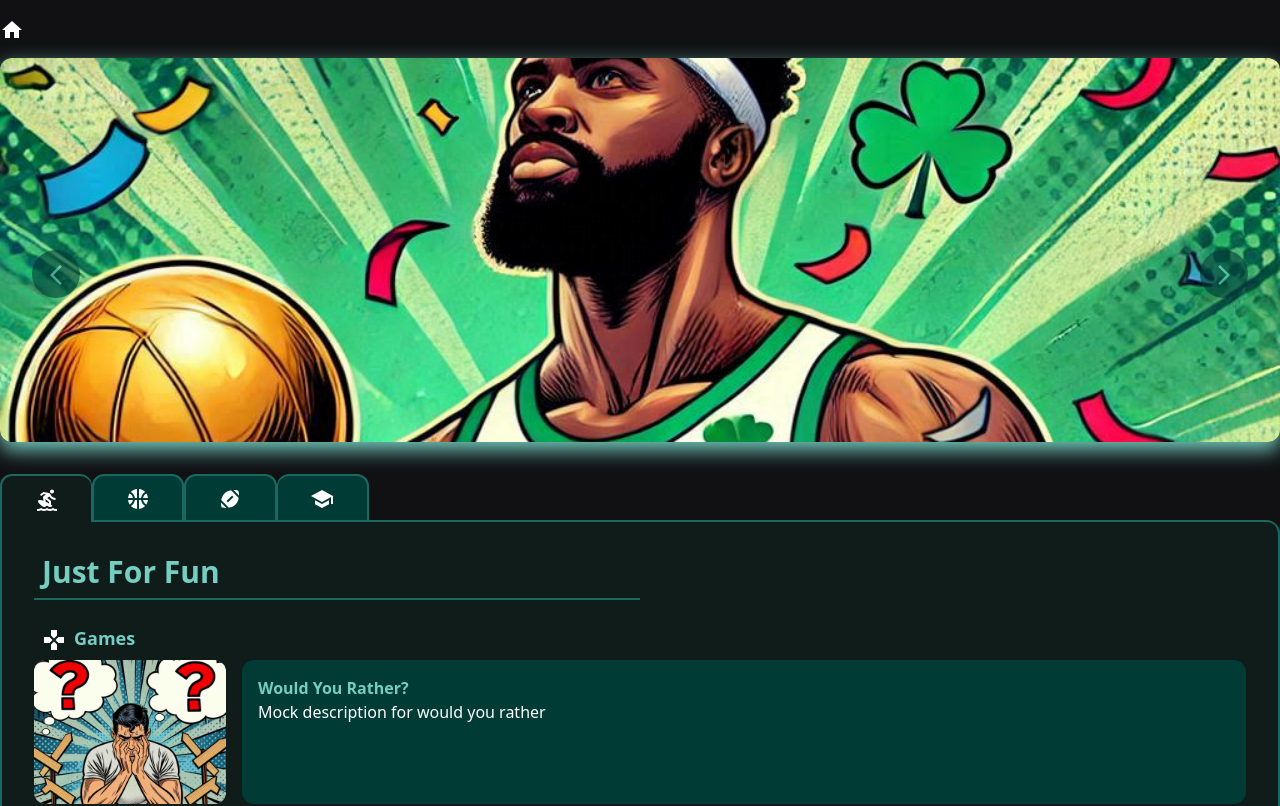
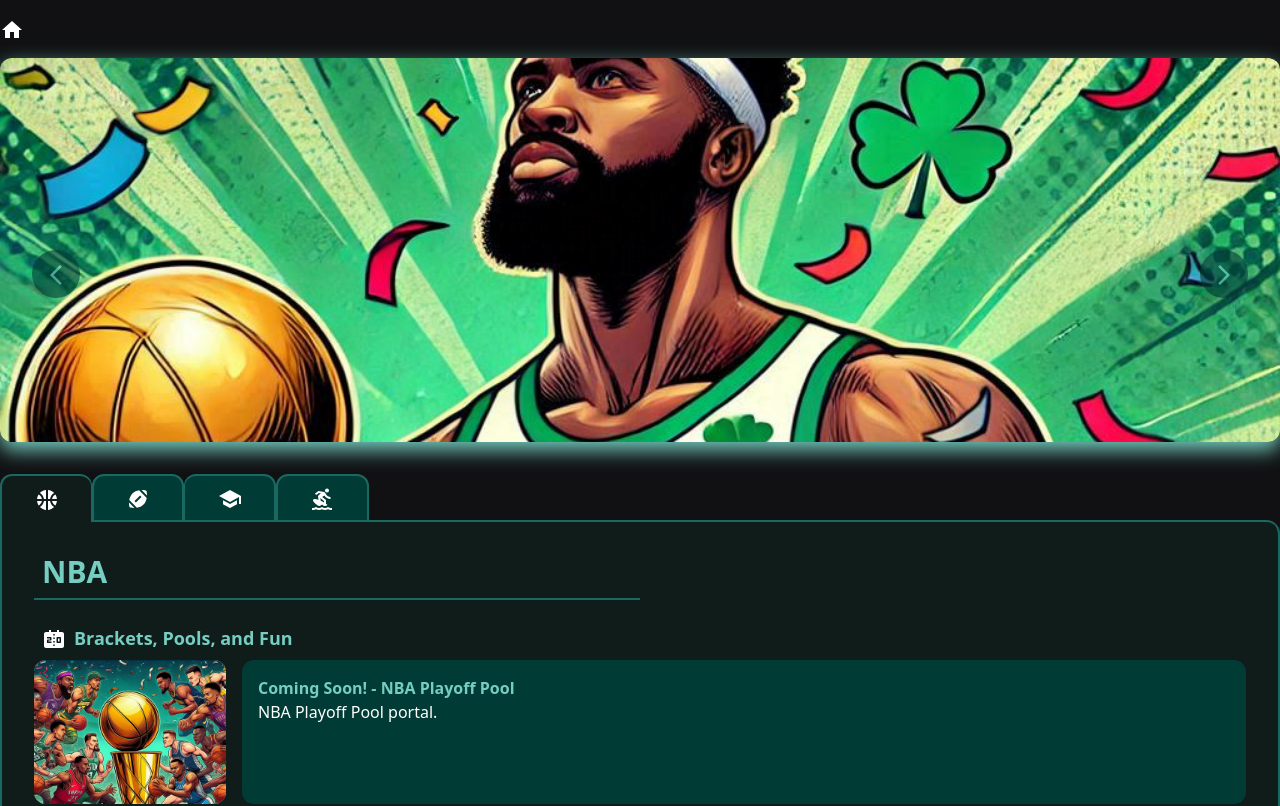
Before and after one commit to justinlogan03/justins-website-playground, a React app: page / in a window 1280 px wide. Shown: the top 806 px of the page. Built offline with nearby package versions, Linux system fonts and the light colour scheme.

Commit message:
flip order

```diff
--- a/src/home-page/tabs/home-page-tabs.tsx
+++ b/src/home-page/tabs/home-page-tabs.tsx
@@ -10,24 +10,16 @@
 import "/src/style.css";
 
 export const HomePageTabs = () => {
-  const [selectedTab, setSelectedTab] = useState<TabOption>(TabOption.Fun);
+  const [selectedTab, setSelectedTab] = useState<TabOption>(TabOption.NBA);
   return (
     <div className="relative">
       <div className="flex w-full h-12 ">
-        {/** For Fun tab - - - - - - */}
-        <TabButton
-          tabOption={TabOption.Fun}
-          selectedTab={selectedTab}
-          setSelectedTab={setSelectedTab}
-          isFirst={true}
-        >
-          <SurfingIcon />
-        </TabButton>
         {/** NBA tab - - - - - - */}
         <TabButton
           tabOption={TabOption.NBA}
           selectedTab={selectedTab}
           setSelectedTab={setSelectedTab}
+          isFirst={true}
         >
           <SportsBasketballIcon />
         </TabButton>
@@ -48,7 +40,14 @@
         >
           <SchoolIcon />
         </TabButton>
-
+        {/** For Fun tab - - - - - - */}
+        <TabButton
+          tabOption={TabOption.Fun}
+          selectedTab={selectedTab}
+          setSelectedTab={setSelectedTab}
+        >
+          <SurfingIcon />
+        </TabButton>
         {/** Used to make the top border curved. Border radius and margin are to account for h-12 of tabs*/}
         <div
           className="w-full h-12 border-t-2 border-r-0 content-border"
```
